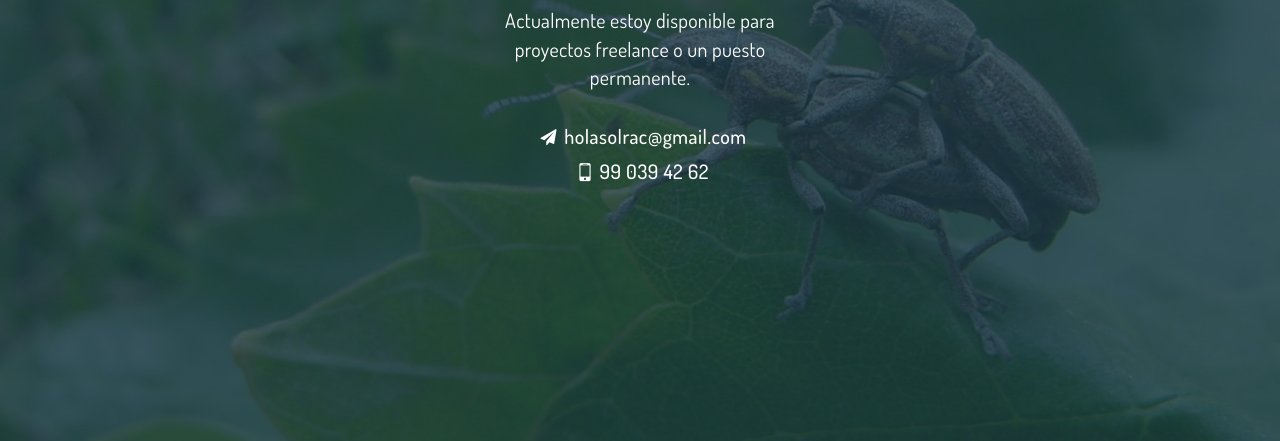
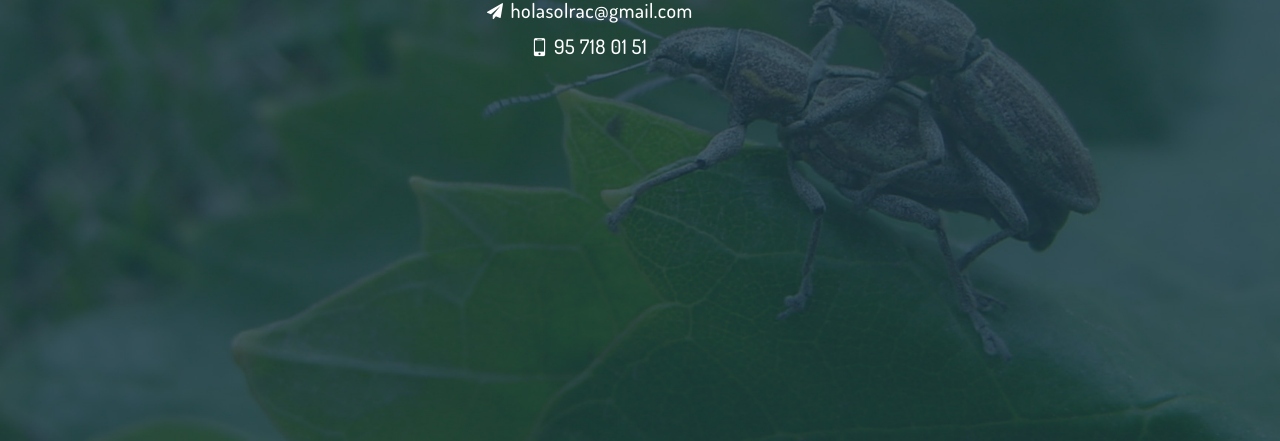
Before and after one commit to solrac7/solrac7.github.io, a plain HTML site: page contacto.html in a window 1280 px wide. Shown: the part 359-800 px from the top of the page. Drawn offline with Linux system fonts and the light colour scheme; files whose address does not match are found by name.

Commit message:
Modificado telefono actual

```diff
--- a/contacto.html
+++ b/contacto.html
@@ -54,9 +54,9 @@
     <section class="hero contact parallax-window" id="byeBG">
       <div class="contact__container">
         <h1 class="contact__title">Contacto</h1>
-        <p class="contact__txt">Actualmente estoy disponible para proyectos freelance o un puesto permanente.</p>
+        <!-- <p class="contact__txt">Actualmente estoy disponible para proyectos freelance o un puesto permanente.</p> -->
         <a class="contact__link" href="mailto:holasolrac@gmail.com"><span class="icon-email"></span>holasolrac@gmail.com</a>
-        <a class="contact__link" href="tel:+569990394262"><span class="icon-mobile"></span>99 039 42 62</a>
+        <a class="contact__link" href="tel:+569957180151"><span class="icon-mobile"></span>95 718 01 51</a>
       </div>
     </section>
 
```
